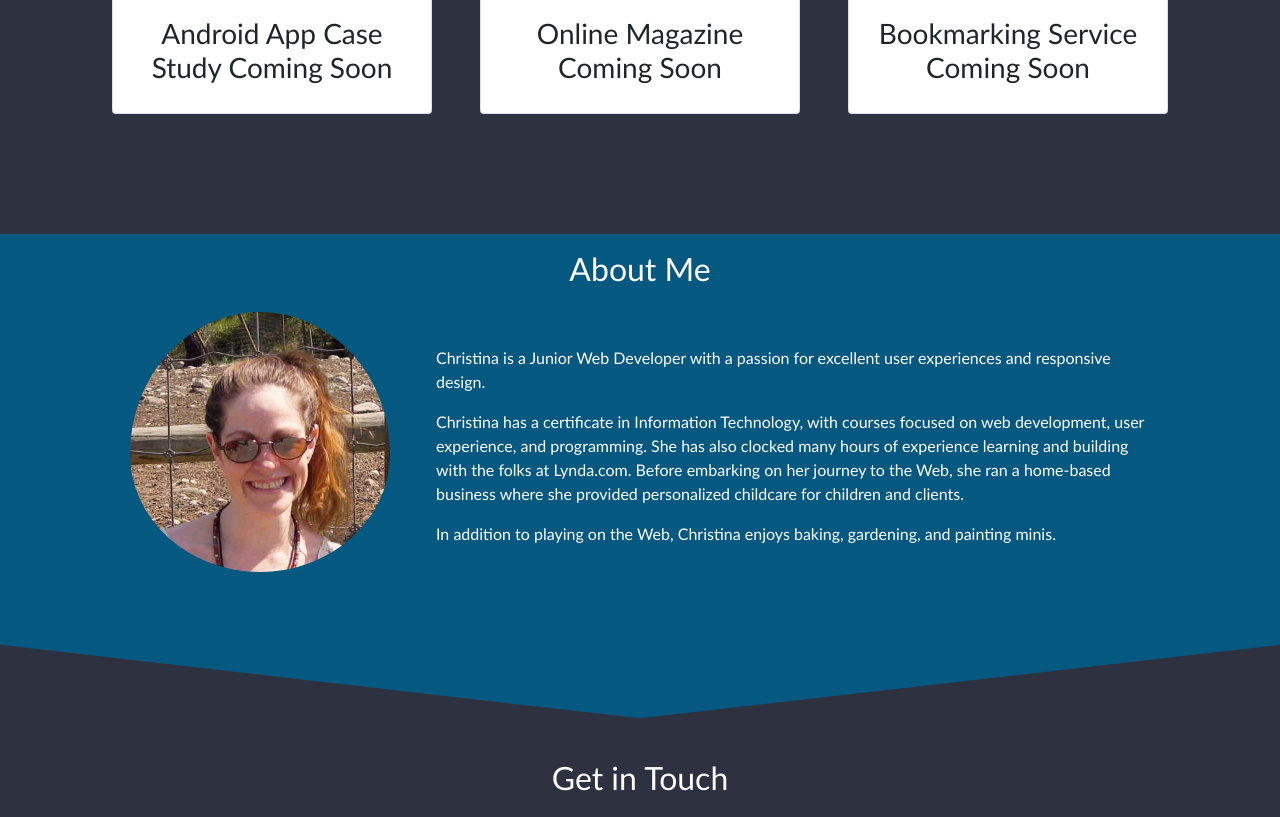
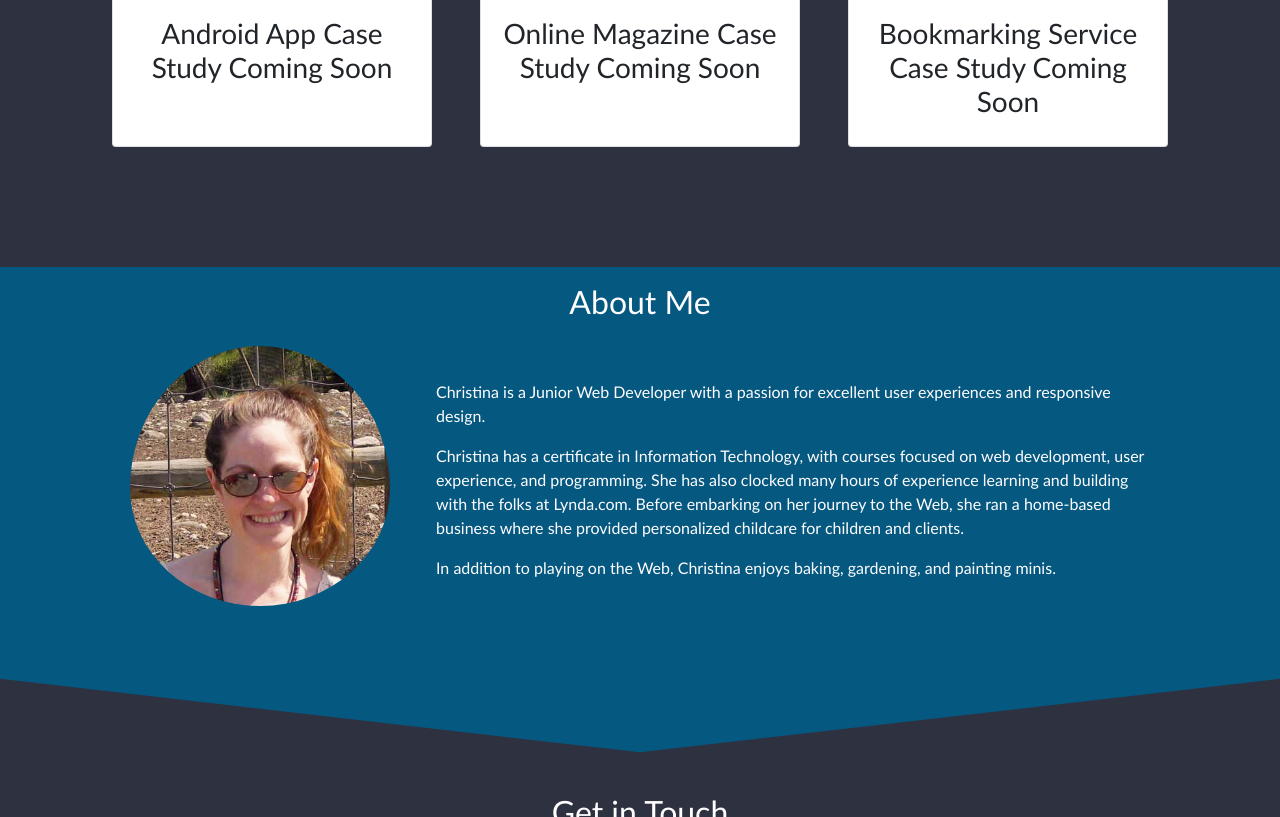
Before and after one commit to christinaholden/christinaholden.github.io, a plain HTML site: page index.html in a window 1280 px wide. Shown: the part 1208-2025 px from the top of the page. Drawn offline with Linux system fonts and the light colour scheme.

Commit message:
Edit Coming Soon qualifiers

```diff
--- a/index.html
+++ b/index.html
@@ -62,13 +62,13 @@
 					<li class="folio-item card col-10 col-md-3 mx-4 my-2" >
 						<a href=""><img class="card-img-top img-fluid" src="http://placekitten.com/301/301" alt="">
 						<div class="card-body">
-							<h3 class="text-center">Online Magazine Coming Soon</h3></a>
+							<h3 class="text-center">Online Magazine Case Study Coming Soon</h3></a>
 						</div>
 					</li>
 					<li class="folio-item card col-10 col-md-3 mx-4 my-2" >
 						<a href=""><img class="card-img-top img-fluid" src="http://placekitten.com/251/251" alt="">
 						<div class="card-body">
-							<h3 class="text-center">Bookmarking Service Coming Soon</h3></a>
+							<h3 class="text-center">Bookmarking Service Case Study Coming Soon</h3></a>
 						</div>
 					</li>
 				</div><!--row-->
```
